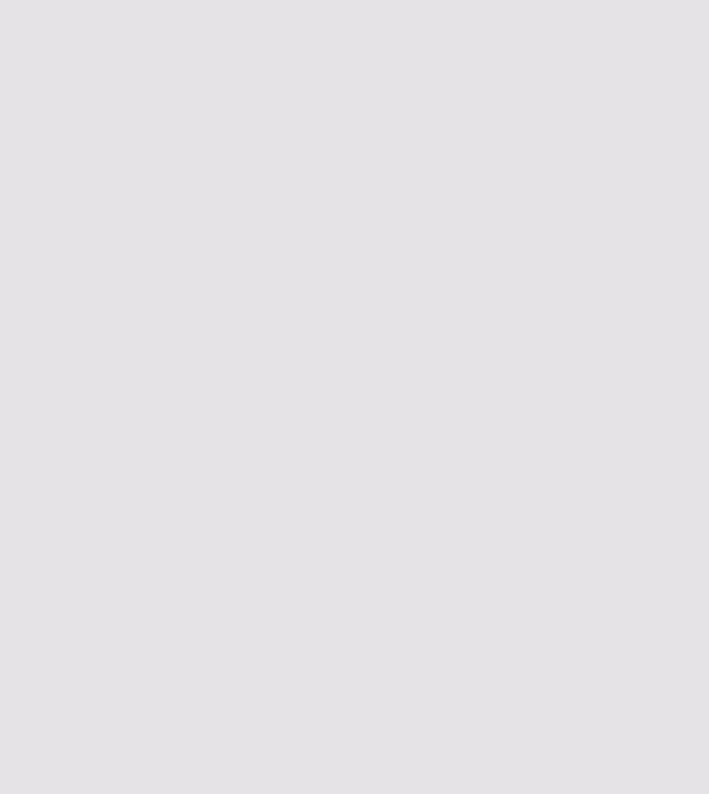
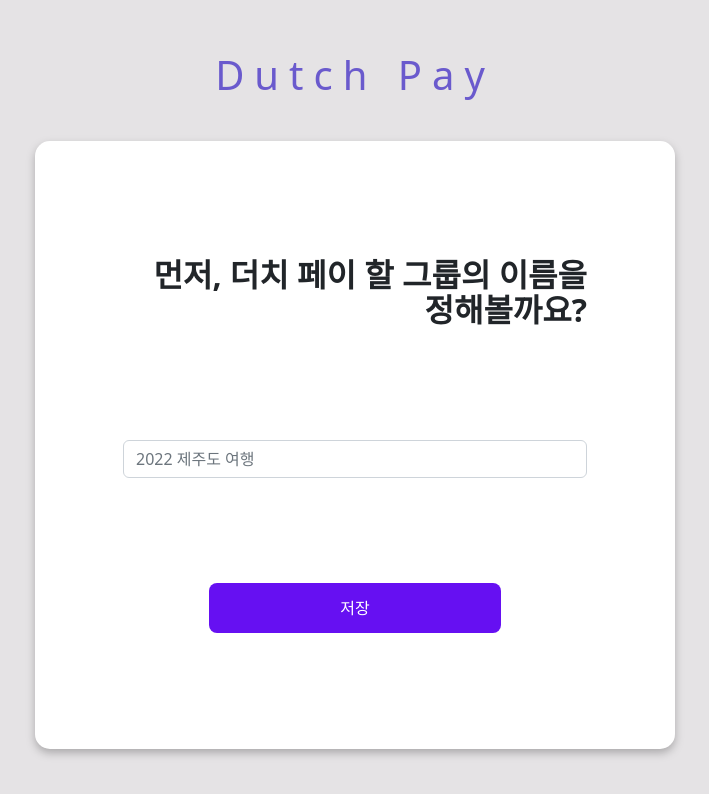
Before and after one commit to yujinGwon/dutchpay-fc, a React (Create React App) app: page /group in a window 1280 px wide. Before the commit this address had no page. Shown: the top 794 px of the page, without its empty margins (285-994 px from the left). Built offline with nearby package versions, Linux system fonts and the light colour scheme.

Commit message:
페이지 라우팅 연결

```diff
--- a/src/App.js
+++ b/src/App.js
@@ -1,19 +1,21 @@
 import './App.css';
-import { BrowserRouter, Route, Routes } from 'react-router-dom';
+import { BrowserRouter, Navigate, Route, Routes } from 'react-router-dom';
 import { CreateGroup } from './components/CreateGroup';
 import { AddMembers } from './components/AddMembers';
 import { ExpenseMain } from './components/ExpenseMain';
 import { Test } from './components/Test';
 import 'bootstrap/dist/css/bootstrap.min.css';
 import { RecoilRoot } from 'recoil';
+import { ROUTES } from './routes';
 
 const App = () => (
   <BrowserRouter>
     <RecoilRoot>
       <Routes>
-        <Route path="/" element={<CreateGroup />} />
-        <Route path="/members" element={<AddMembers />} />
-        <Route path="/expense" element={<ExpenseMain />} />
+        <Route path="/" element={<Navigate to={ROUTES.CREATE_GROUP} />} />
+        <Route path={ROUTES.CREATE_GROUP} element={<CreateGroup />} />
+        <Route path={ROUTES.ADD_MEMBERS} element={<AddMembers />} />
+        <Route path={ROUTES.EXPENSE_MAIN} element={<ExpenseMain />} />
         <Route path="/test" element={<Test />} />
       </Routes>
     </RecoilRoot>
--- a/src/components/AddMembers.jsx
+++ b/src/components/AddMembers.jsx
@@ -5,15 +5,21 @@ import { groupMembersState } from '../state/groupMembers'
 import { useState } from 'react';
 import { groupNameState } from '../state/groupName'
 import styled from 'styled-components';
+import { useNavigate } from 'react-router-dom';
+import { ROUTES } from '../routes';
 
 export const AddMembers = () => {
   const [groupMembers, setGroupMemers] = useRecoilState(groupMembersState)
   const groupName = useRecoilValue(groupNameState)
   const [validated, setValidated] = useState(false)
+  const navigate = useNavigate()
 
   const handleSubmit = (event) => {
     event.preventDefault()
     setValidated(true)
+    if (groupMembers.length > 0) {
+      navigate(ROUTES.EXPENSE_MAIN)
+    }
   };
 
   const header = `${groupName} 그룹에 속한 사람들의 이름을 모두 적어 주세요.`;
--- a/src/components/CreateGroup.jsx
+++ b/src/components/CreateGroup.jsx
@@ -3,11 +3,13 @@ import { useSetRecoilState } from 'recoil'
 import { groupNameState } from '../state/groupName'
 import { useState } from 'react'
 import { Form } from 'react-bootstrap'
+import { useNavigate } from 'react-router-dom'
 
 export const CreateGroup = () => {
   const [validated, setValidated] = useState(false)
   const [validGroupName, setValidGroupName] = useState(false)
   const setGroupName = useSetRecoilState(groupNameState)
+  const navigate = useNavigate()
 
   const handleSubmit = (event) => {
     event.preventDefault()
@@ -15,6 +17,7 @@ export const CreateGroup = () => {
     const form = event.currentTarget;
     if (form.checkValidity()) {
       setValidGroupName(true)
+      navigate("/members")
     } else {
       event.stopPropagation()
       setValidGroupName(false)
--- /dev/null
+++ b/src/routes.js
@@ -0,0 +1,5 @@
+export const ROUTES = {
+  CREATE_GROUP: "/group",
+  ADD_MEMBERS: "/members",
+  EXPENSE_MAIN: "/expenses",
+}
```
